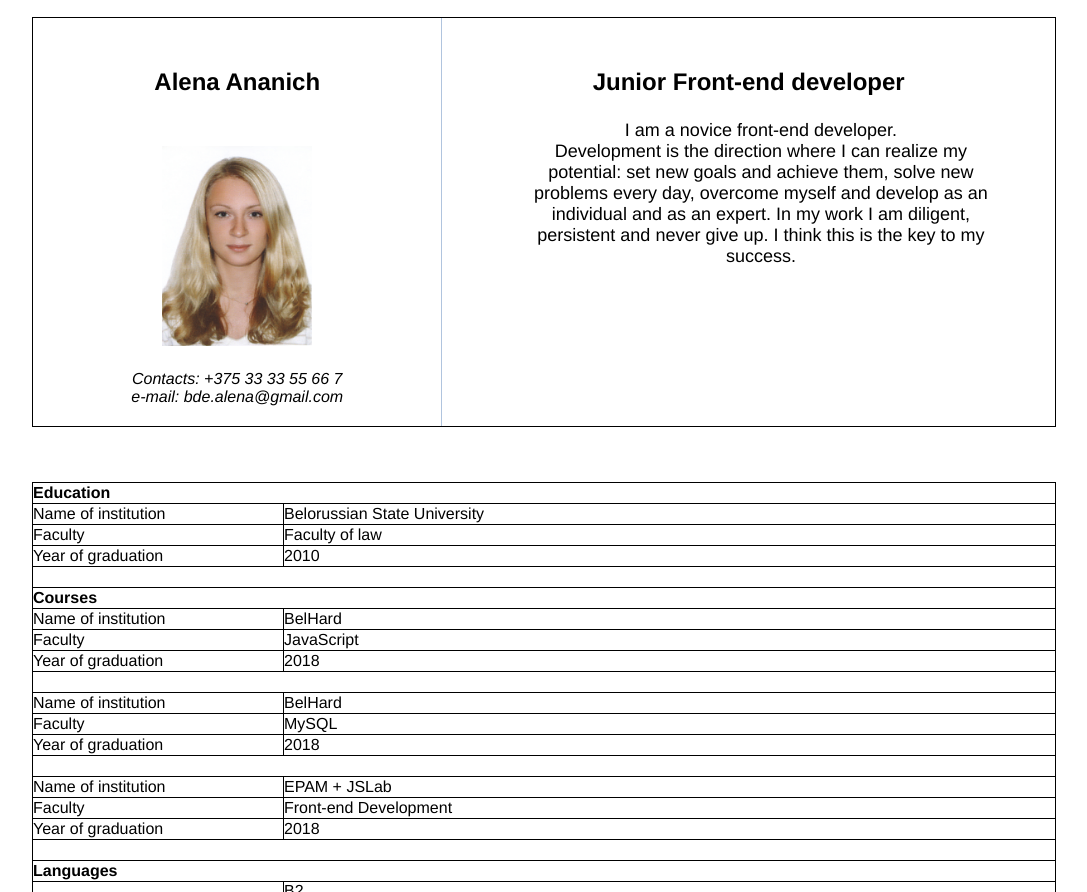
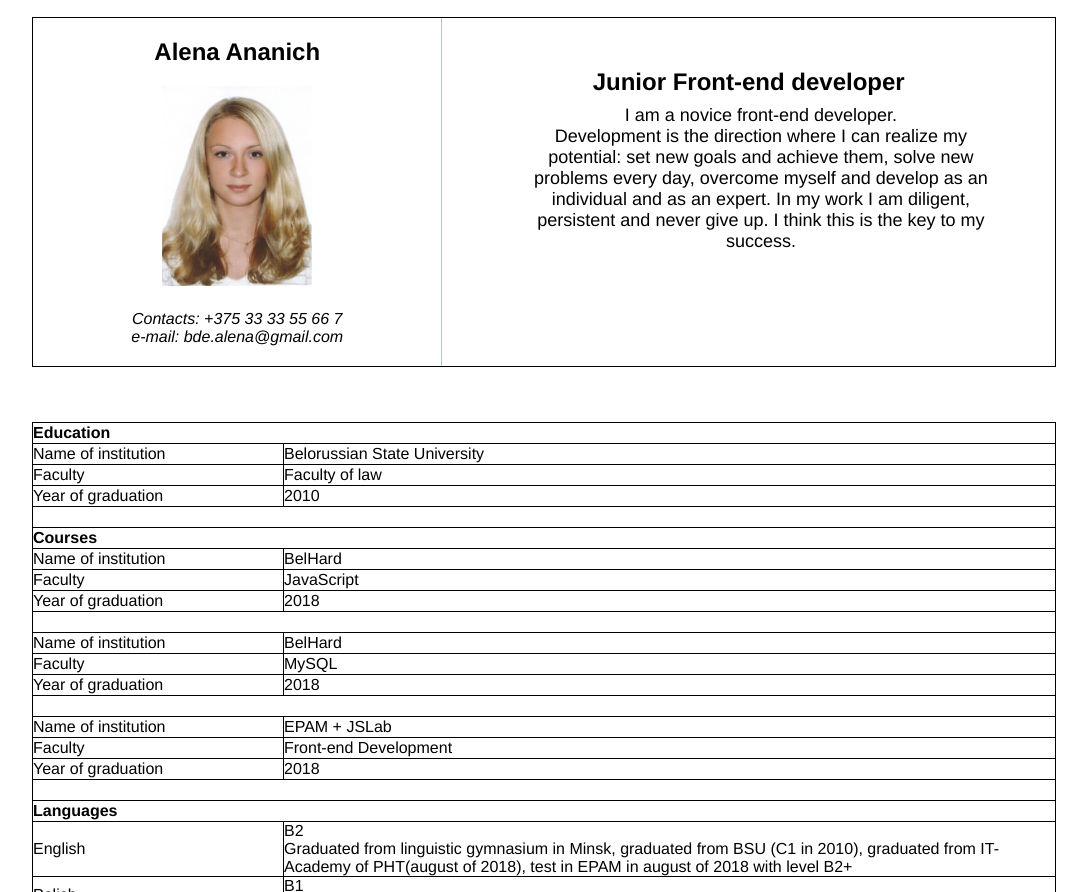
Before and after one commit to AlenaBDE/rsschool-codejam1-cv, a plain HTML site: page index.html in a window 1280 px wide. Shown: the part 60-952 px from the top of the page, without its empty margins (96-1183 px from the left). Drawn offline with nearby package versions, Linux system fonts and the light colour scheme; files that its build step writes are made by us from their sources.

Commit message:
refactor & style: - change the content of the page and padding

```diff
--- a/index.html
+++ b/index.html
@@ -111,7 +111,7 @@
                 <td class="table-row">English</td>
                 <td>
                     B2 <br>Graduated from linguistic gymnasium in Minsk, graduated from BSU (C1 in 2010), graduated from
-                    IT-Academy (august of 2018), test in EPAM in august of 2018 with level B2+
+                    IT-Academy of PHT(august of 2018), test in EPAM in august of 2018 with level B2+
 
                 </td>
             </tr>
--- a/style.less
+++ b/style.less
@@ -25,7 +25,7 @@ body {
     border: 1px solid black;
     &-details {
       h2 {
-        padding: 50px;
+        padding: 20px 50px;
         text-align: center;
       }
       width: 40%;
```
